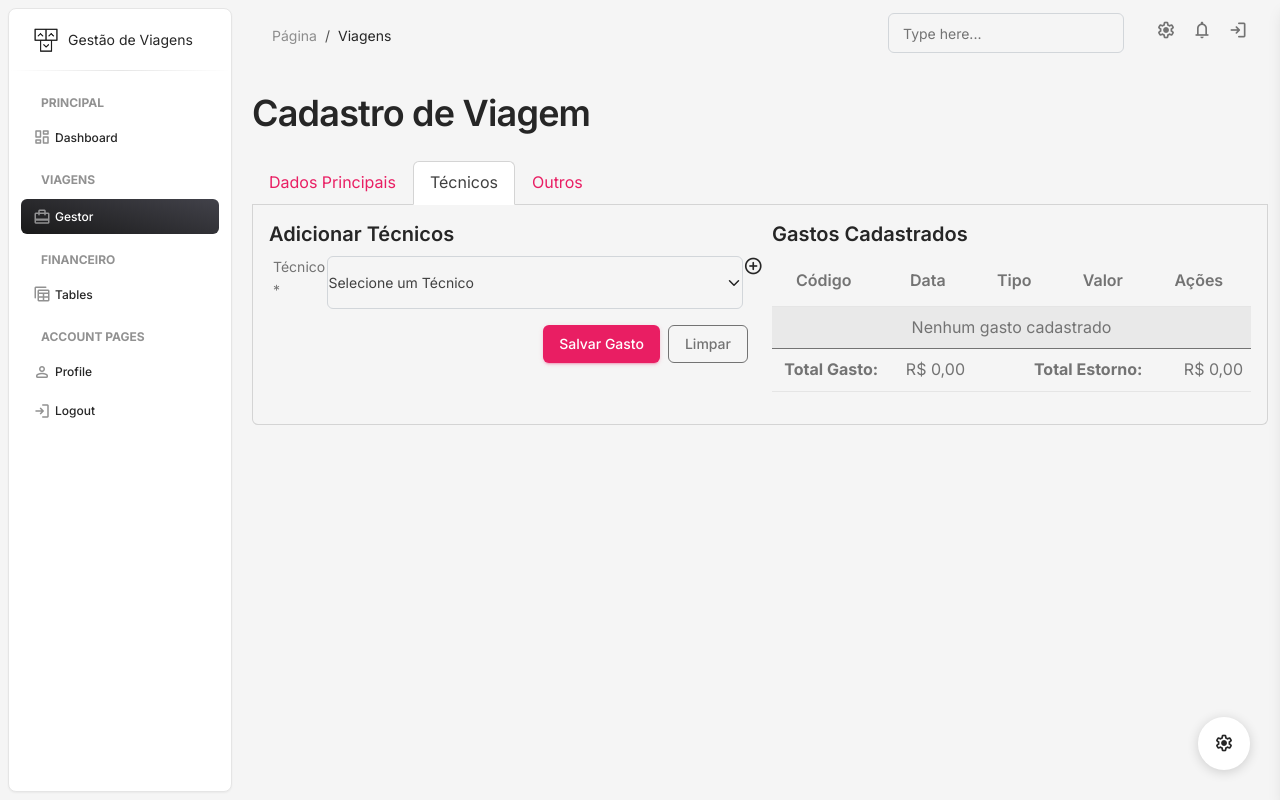
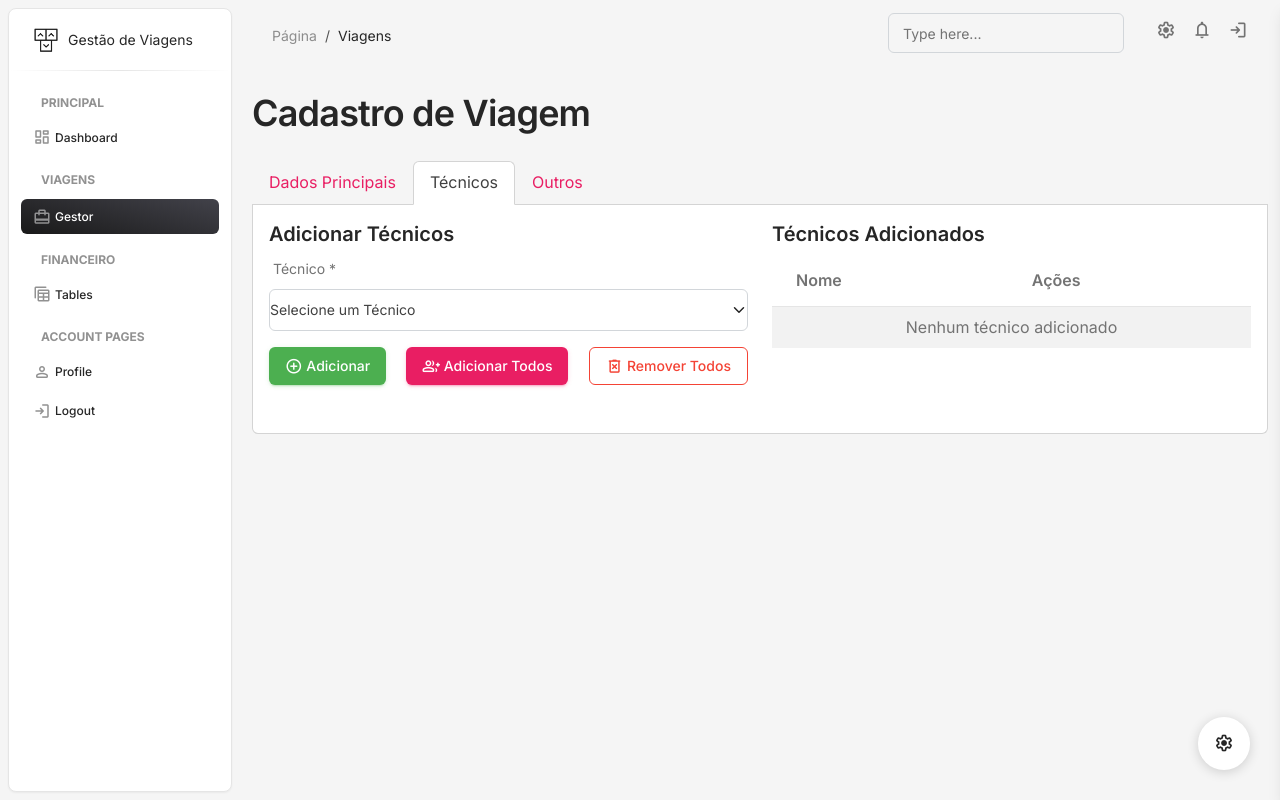
Before and after one commit to Locked666/gestor_viagem, a Flask app: page /travel/add in a window 1280 px wide, after a click on "Técnicos". Run offline with Flask 3, Linux system fonts and the light colour scheme; a user stored in the database is signed in; parts of the project's set-up code (start-up, migrations or seed data) failed here and were passed over; some libraries are stand-ins or nearby versions.

Commit message:
finaly autocomplete

```diff
--- a/apps/__init__.py
+++ b/apps/__init__.py
@@ -28,6 +28,7 @@ def register_blueprints(app):
         'charts',
         'users',
         'travel',
+        'api_rest'
         ):
         module = import_module('apps.{}.routes'.format(module_name))
         app.register_blueprint(module.blueprint)
--- a/apps/home/routes.py
+++ b/apps/home/routes.py
@@ -16,7 +16,7 @@ from apps.authentication.models import Users
 from flask_wtf import FlaskForm
 
 @blueprint.route('/')
-@blueprint.route('/index')
+# @blueprint.route('/index')
 def index():
     context = {
         'segment': 'dashboard',
--- /dev/null
+++ b/static/assets/js/application/autoComplete.js
@@ -0,0 +1,84 @@
+export function autoComplete(inputSelector, hiddenInputSelector, apiUrl) {
+    const input = document.querySelector(inputSelector);
+    const hiddenInput = document.querySelector(hiddenInputSelector);
+
+    let currentFocus = -1;
+
+    input.setAttribute("autocomplete", "off");
+
+    input.addEventListener("input", async function () {
+      const val = this.value;
+      closeAllLists();
+
+      if (!val) return;
+
+      const container = document.createElement("div");
+      container.setAttribute("id", this.id + "-autocomplete-list");
+      container.setAttribute("class", "list-group position-absolute zindex-dropdown"); // w-100
+      this.parentNode.appendChild(container);
+
+      try {
+        const res = await fetch(`${apiUrl}?q=${encodeURIComponent(val)}`);
+        const data = await res.json();
+
+        data.forEach(item => {
+          const itemDiv = document.createElement("div");
+          itemDiv.classList.add("list-group-item", "list-group-item-action");
+          itemDiv.innerHTML = `<strong>${item.nome}</strong>`;
+          itemDiv.dataset.id = item.id;
+          itemDiv.dataset.nome = item.nome;
+
+          itemDiv.addEventListener("click", () => {
+            input.value = item.nome;
+            hiddenInput.value = item.id;
+            closeAllLists();
+          });
+
+          container.appendChild(itemDiv);
+        });
+
+      } catch (err) {
+        console.error("Erro ao buscar dados:", err);
+      }
+    });
+
+    input.addEventListener("keydown", function (e) {
+      let items = document.querySelectorAll(`#${this.id}-autocomplete-list .list-group-item`);
+      if (items.length === 0) return;
+
+      if (e.key === "ArrowDown") {
+        currentFocus++;
+        addActive(items);
+      } else if (e.key === "ArrowUp") {
+        currentFocus--;
+        addActive(items);
+      } else if (e.key === "Enter") {
+        e.preventDefault();
+        if (currentFocus > -1) items[currentFocus].click();
+      }
+    });
+
+    function addActive(items) {
+      if (!items) return;
+      removeActive(items);
+      if (currentFocus >= items.length) currentFocus = 0;
+      if (currentFocus < 0) currentFocus = items.length - 1;
+      items[currentFocus].classList.add("active");
+    }
+
+    function removeActive(items) {
+      items.forEach(item => item.classList.remove("active"));
+    }
+
+    function closeAllLists(elmnt) {
+      const lists = document.querySelectorAll(".list-group.position-absolute");
+      lists.forEach(list => {
+        if (elmnt !== list && elmnt !== input) list.remove();
+      });
+      currentFocus = -1;
+    }
+
+    document.addEventListener("click", function (e) {
+      closeAllLists(e.target);
+    });
+  }
--- /dev/null
+++ b/static/assets/js/application/useTravel.js
@@ -0,0 +1,139 @@
+import {
+    putJSON,
+    deleteJSON,
+    funcShowLoader,
+    funcHideLoader,
+    postJSON,
+  } from "./request.js";
+import { autoComplete } from "./autoComplete.js";
+
+
+  // Inicializando autocomplete entidade
+
+
+  document.addEventListener("DOMContentLoaded", function () {
+    const tecnicoSelect = document.getElementById("tecnicoUser");
+    const addBtn = document.getElementById("addTecnicoBtn");
+    const addTodosBtn = document.getElementById("addTodosBtn");
+    const removerTodosBtn = document.getElementById("removerTodosBtn");
+    const tabelaTecnicos = document.getElementById("tabelaTecnicos");
+
+    let tecnicosAdicionados = [];
+
+    autoComplete("#entidade", "#entidade-id", "/api/v1/entidade");
+
+    // Adiciona um técnico selecionado
+    addBtn.addEventListener("click", () => {
+      funcShowLoader();
+      const selectedOption = tecnicoSelect.options[tecnicoSelect.selectedIndex];
+      if (!selectedOption || selectedOption.value === "") {
+        alert("Selecione um técnico válido.");
+        funcHideLoader();
+        return;
+      }
+
+      adicionarTecnico(selectedOption.value, selectedOption.text);
+      tecnicoSelect.remove(tecnicoSelect.selectedIndex);
+      funcHideLoader();
+    });
+
+    // Adiciona todos os técnicos do select
+    addTodosBtn.addEventListener("click", () => {
+        funcShowLoader();
+      const options = Array.from(tecnicoSelect.options).filter(opt => opt.value !== "");
+      if (options.length === 0) {
+        funcHideLoader();
+        return;
+
+      }
+
+      options.forEach(opt => adicionarTecnico(opt.value, opt.text));
+      tecnicoSelect.innerHTML = `<option value="" selected disabled>Selecione um Técnico</option>`;
+      funcHideLoader();
+    });
+
+    // Remove todos os técnicos e devolve ao select
+    removerTodosBtn.addEventListener("click", () => {
+        funcShowLoader();
+      tecnicosAdicionados.forEach(tecnico => {
+        const opt = document.createElement("option");
+        opt.value = tecnico.id;
+        opt.text = tecnico.name;
+        tecnicoSelect.appendChild(opt);
+
+      });
+
+      sortSelect(tecnicoSelect);
+      tecnicosAdicionados = [];
+      renderTabela();
+      funcHideLoader();
+    });
+
+    // Adiciona técnico ao array e re-renderiza
+    function adicionarTecnico(id, name) {
+      if (tecnicosAdicionados.find(t => t.id === id)) return;
+      tecnicosAdicionados.push({ id, name });
+      renderTabela();
+    }
+
+    // Remove técnico individual da tabela e devolve ao select
+    function removerTecnico(index) {
+      const removido = tecnicosAdicionados.splice(index, 1)[0];
+
+      const opt = document.createElement("option");
+      opt.value = removido.id;
+      opt.text = removido.name;
+      tecnicoSelect.appendChild(opt);
+      sortSelect(tecnicoSelect);
+
+      renderTabela();
+    }
+
+    // Renderiza a tabela com os técnicos adicionados
+    function renderTabela() {
+      tabelaTecnicos.innerHTML = "";
+
+      if (tecnicosAdicionados.length === 0) {
+        tabelaTecnicos.innerHTML = `<tr><td colspan="2" class="text-center">Nenhum técnico adicionado</td></tr>`;
+        return;
+      }
+
+      tecnicosAdicionados.forEach((tecnico, index) => {
+        const row = document.createElement("tr");
+        row.innerHTML = `
+          <td>${tecnico.name}</td>
+          <td class="align-middle">
+            <button class="btn btn-sm btn-outline-danger" data-index="${index}">
+              <i class="material-symbols-rounded ">delete_forever</i>
+            </button>
+          </td>
+        `;
+        tabelaTecnicos.appendChild(row);
+      });
+
+      // Eventos de exclusão individual
+      tabelaTecnicos.querySelectorAll("button").forEach(btn => {
+        btn.addEventListener("click", function () {
+          const index = this.getAttribute("data-index");
+          removerTecnico(index);
+        });
+      });
+    }
+
+    // Ordena as opções do select por nome
+    function sortSelect(selectElement) {
+      const options = Array.from(selectElement.options)
+        .filter(opt => opt.value !== "")
+        .sort((a, b) => a.text.localeCompare(b.text));
+
+      const placeholder = selectElement.querySelector("option[value='']");
+      selectElement.innerHTML = "";
+      if (placeholder) selectElement.appendChild(placeholder);
+      options.forEach(opt => selectElement.appendChild(opt));
+    }
+
+    // Exporta IDs selecionados
+    window.getTecnicosSelecionados = function () {
+      return tecnicosAdicionados.map(t => t.id);
+    };
+  });
--- a/templates/includes/scripts.html
+++ b/templates/includes/scripts.html
@@ -5,11 +5,16 @@
 <script src="{{ url_for('static', filename='assets/js/plugins/smooth-scrollbar.min.js') }}"></script>
 
 <!-- Scripts prop-->
+<script
+  type="module"
+  src="{{ url_for('static', filename='assets/js/application/autoComplete.js') }}"
+></script>
 
 <script
   type="module"
   src="{{ url_for('static', filename='assets/js/application/request.js') }}"
 ></script>
+
 
 <script>
   var win = navigator.platform.indexOf("Win") > -1;
--- a/templates/travel/add-travel.html
+++ b/templates/travel/add-travel.html
@@ -54,7 +54,7 @@
 
   <!-- Tabs Content -->
   <div
-    class="tab-content p-3 border border-top-0 rounded-bottom"
+    class="tab-content bg-white p-3 border border-top-0 rounded-bottom"
     id="viagemTabsContent"
   >
     <!-- Aba 1: Dados Principais -->
@@ -187,93 +191,57 @@
     </div>
 
     <!-- Aba 2: Técnicos -->
-    <div
-      class="tab-pane fade"
-      id="tecnicos"
-      role="tabpanel"
-      aria-labelledby="tecnicos-tab"
-    >
+    <div class="tab-pane fade" id="tecnicos" role="tabpanel" aria-labelledby="tecnicos-tab">
       <div class="row">
         <div class="col-md-6">
           <h5>Adicionar Técnicos</h5>
           <form id="tecnicoUserForm">
-            <!--<input type="hidden" id="gastoId" name="gastoId" />-->
-            <!--<input type="hidden" id="viagemIdGasto" name="viagemIdGasto" />-->
-
-            <div class="mb-3 d-flex justify-content-end">
+            <div class="mb-3">
               <label for="tecnicoUser" class="form-label">Técnico *</label>
-              <select
-                class="form-select"
-                id="tecnicoUser"
-                name="tecnicoUser"
-                required
-              >
+              <select class="form-select" id="tecnicoUser" name="tecnicoUser" required>
                 <option value="" selected disabled>Selecione um Técnico</option>
                 {% for tecnico in tecnicos %}
-                <option value="{{tecnico.id}}">{{ tecnico.username }}</option>
+                <option value="{{ tecnico.id }}">{{ tecnico.username }}</option>
                 {% endfor %}
               </select>
-              <a class="w-1" href="">
-                <i class="material-symbols-rounded me-2 justify-content-center"
-                  >add_circle</i
-                >
-                <span class="nav-link-text ms-1"></span>
-              </a>
             </div>
 
-            <div class="d-flex justify-content-end">
-              <button type="submit" class="btn btn-primary me-2">
-                Salvar Gasto
+            <div class="d-flex justify-content-between mb-3">
+              <button type="button" id="addTecnicoBtn" class="btn btn-success me-2">
+                <i class="material-symbols-rounded">add_circle</i> Adicionar
               </button>
-              <button
-                type="button"
-                class="btn btn-outline-secondary"
-                id="limparGasto"
-              >
-                Limpar
+              <button type="button" id="addTodosBtn" class="btn btn-primary me-2">
+                <i class="material-symbols-rounded">group_add</i> Adicionar Todos
+              </button>
+              <button type="button" id="removerTodosBtn" class="btn btn-outline-danger">
+                <i class="material-symbols-rounded">delete_forever</i> Remover Todos
               </button>
             </div>
           </form>
         </div>
 
         <div class="col-md-6">
-          <h5>Gastos Cadastrados</h5>
+          <h5>Técnicos Adicionados</h5>
           <div class="table-responsive">
             <table class="table table-striped table-hover">
               <thead>
                 <tr>
-                  <th>Código</th>
-                  <th>Data</th>
-                  <th>Tipo</th>
-                  <th>Valor</th>
+                  <th>Nome</th>
                   <th>Ações</th>
                 </tr>
               </thead>
-              <tbody id="tabelaGastos">
-                <!-- Dados serão preenchidos via JavaScript -->
+              <tbody id="tabelaTecnicos">
                 <tr>
-                  <td colspan="5" class="text-center">
-                    Nenhum gasto cadastrado
-                  </td>
+                  <td colspan="2" class="text-center">Nenhum técnico adicionado</td>
                 </tr>
               </tbody>
-              <tfoot>
-                <tr>
-                  <td colspan="1" class="text-end">
-                    <strong>Total Gasto:</strong>
-                  </td>
-                  <td id="totalGastos" class="text-end">R$ 0,00</td>
-                  <td colspan="2" class="text-end">
-                    <strong>Total Estorno:</strong>
-                  </td>
-                  <td id="totalGastosEstorno" class="text-end">R$ 0,00</td>
-                </tr>
-              </tfoot>
             </table>
           </div>
         </div>
       </div>
     </div>
+
+
 
     <!-- Aba 3: Outros -->
     <div
@@ -305,28 +273,16 @@
           <div class="col-md-6">
             <label for="kmInicial" class="form-label">KM Inicial</label>
             <input
-              type="number"
-              class="form-control"
+              type="float"
+              class="form-control border ps-1"
               id="kmInicial"
               name="kmInicial"
               min="0"
             />
           </div>
-          <div class="col-md-6">
-            <label for="kmFinal" class="form-label">KM Final</label>
-            <input
-              type="number"
-              class="form-control"
-              id="kmFinal"
-              name="kmFinal"
-              min="0"
-            />
-          </div>
+
         </div>
 
-        <div class="d-flex justify-content-end">
-          <button type="submit" class="btn btn-primary">Salvar</button>
-        </div>
       </form>
     </div>
   </div>
@@ -373,4 +329,10 @@
   </div>
 </div>
 
-{% block javascripts %} {% endblock javascripts %} {% endblock content %}
+{% block javascripts %}
+
+<script
+  type="module"
+  src="{{ url_for('static', filename='/assets/js/application/useTravel.js') }}"
+></script>
+{% endblock javascripts %} {% endblock content %}
```
Also changed, not shown: other parts of templates/travel/add-travel.html (+25 -21 lines), apps/api_rest/__init__.py (added, +7 -0 lines), apps/api_rest/routes.py (added, +17 -0 lines), apps/api_rest/services.py (added), apps/db.sqlite3.
